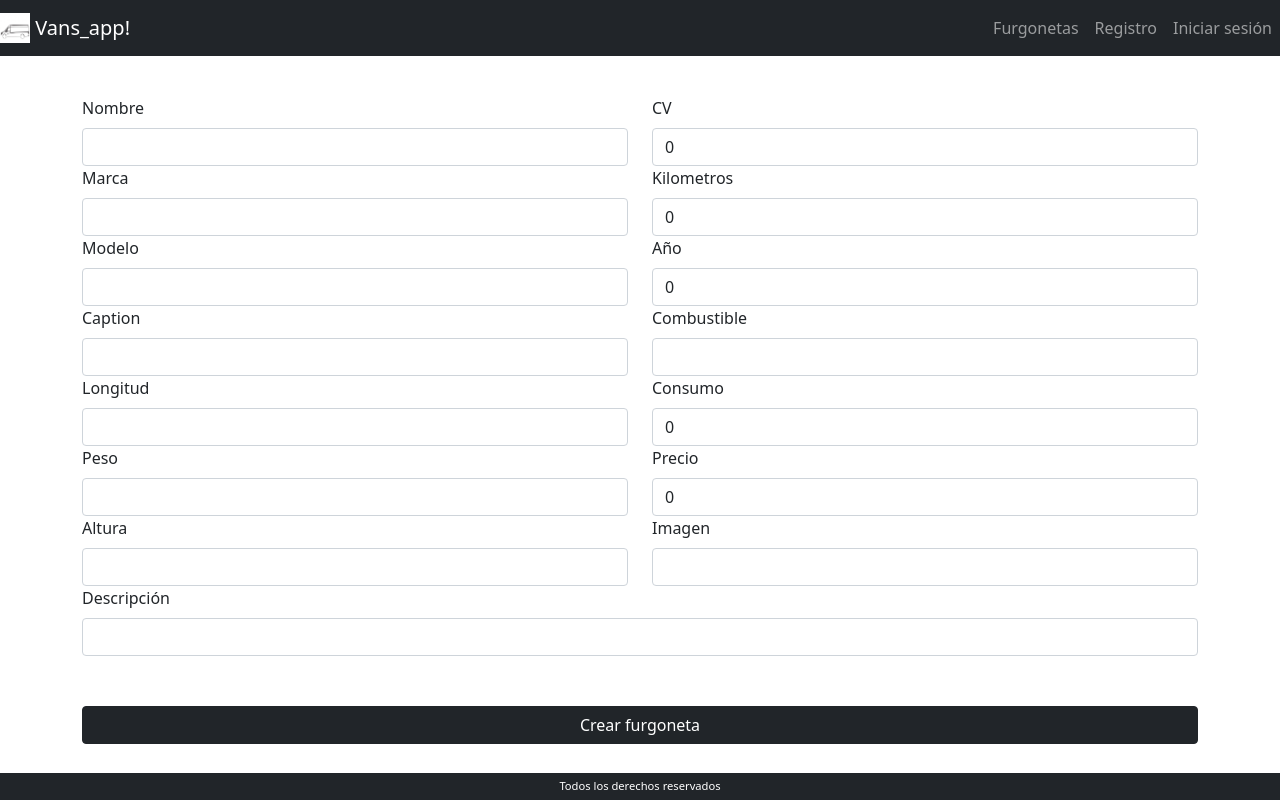
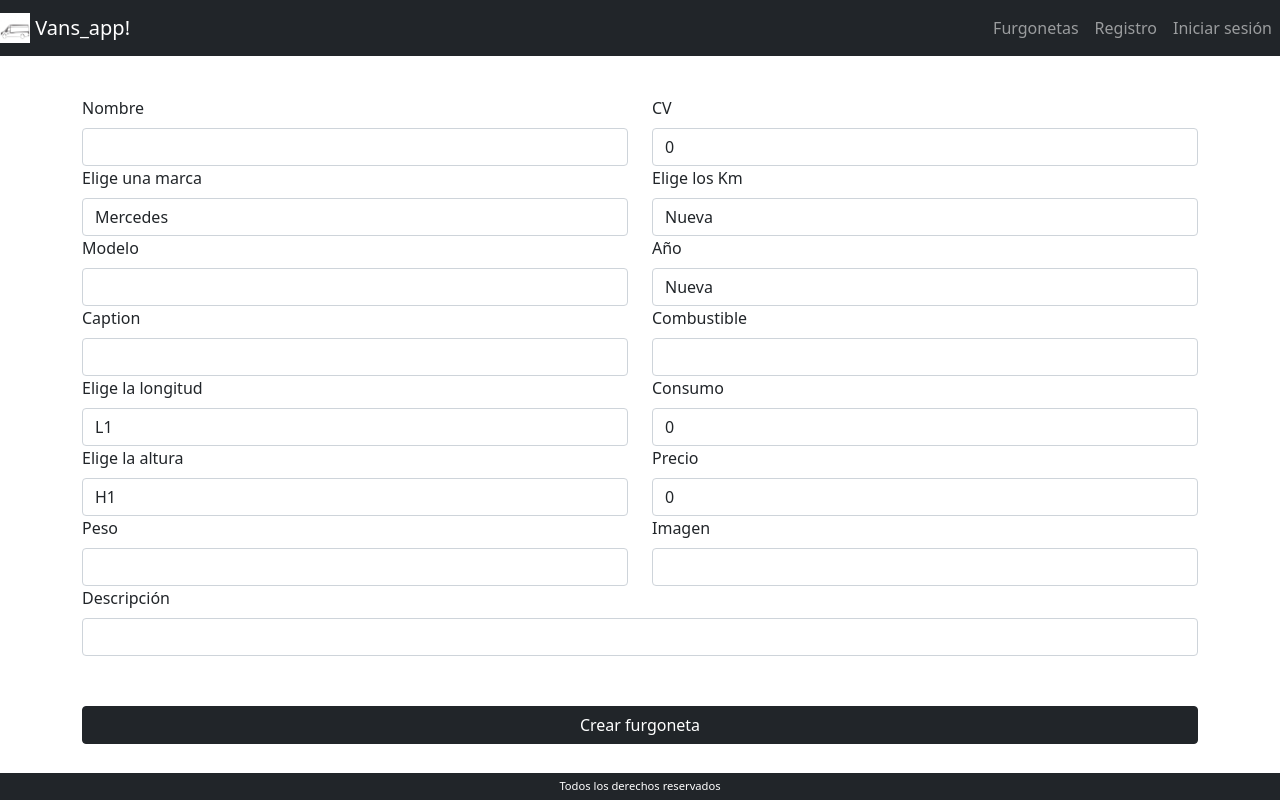
Before and after one commit to jaimebastos/TheVanning, a React (Create React App) app in the folder client/: page /vans/create in a window 1280 px wide. Built offline with nearby package versions, Linux system fonts and the light colour scheme.

Commit message:
Improving Form for Van

```diff
--- a/client/src/components/pages/VansForm/DesignerVan.js
+++ b/client/src/components/pages/VansForm/DesignerVan.js
@@ -22,8 +22,14 @@ class DesignerVan extends Component {
         return (
             <>
                 <Form.Group controlId="brand">
-                    <Form.Label>Marca</Form.Label>
-                    <Form.Control type="text" value={this.state.brand} onChange={e => this.handleInputChange(e)} name="brand" />
+                    <Form.Label>Elige una marca</Form.Label>
+                    <Form.Control as="select" value={this.state.brand} onChange={(e) => this.handleInputChange(e)} name="brand">
+                        <option>Mercedes</option>
+                        <option>Citroen</option>
+                        <option>Peugot</option>
+                        <option>Renault</option>
+                        <option>Fiat</option>
+                    </Form.Control>
                 </Form.Group>
 
                 <Form.Group controlId="model">
--- a/client/src/components/pages/VansForm/DimensionVan.js
+++ b/client/src/components/pages/VansForm/DimensionVan.js
@@ -24,16 +24,24 @@ class DimensionVan extends Component {
         return (
             <>
                 <Form.Group controlId="length">
-                    <Form.Label>Longitud</Form.Label>
-                    <Form.Control type="text" value={this.state.length} onChange={e => this.handleInputChange(e)} name="length" />
+                    <Form.Label>Elige la longitud</Form.Label>
+                    <Form.Control as="select" value={this.state.length} onChange={(e) => this.handleInputChange(e)} name="length">
+                        <option>L1</option>
+                        <option>L2</option>
+                        <option>L3</option>
+                    </Form.Control>
+                </Form.Group>
+                <Form.Group controlId="height">
+                    <Form.Label>Elige la altura</Form.Label>
+                    <Form.Control as="select" value={this.state.height} onChange={(e) => this.handleInputChange(e)} name="height">
+                        <option>H1</option>
+                        <option>H2</option>
+                        <option>H3</option>
+                    </Form.Control>
                 </Form.Group>
                 <Form.Group controlId="weight">
                     <Form.Label>Peso</Form.Label>
                     <Form.Control type="number" value={this.state.weight} onChange={e => this.handleInputChange(e)} name="weight" />
-                </Form.Group>
-                <Form.Group controlId="height">
-                    <Form.Label>Altura</Form.Label>
-                    <Form.Control type="text" value={this.state.height} onChange={e => this.handleInputChange(e)} name="height" />
                 </Form.Group>
             </>
         )
--- a/client/src/components/pages/VansForm/SpecificationsVan.js
+++ b/client/src/components/pages/VansForm/SpecificationsVan.js
@@ -38,13 +38,27 @@ class SpecificationsVan extends Component {
                 </Form.Group>
 
                 <Form.Group controlId="kilometers">
-                    <Form.Label>Kilometros</Form.Label>
-                    <Form.Control type="number" value={this.state.kilometers} onChange={e => this.handleInputChange(e)} name="kilometers" />
+                    <Form.Label>Elige los Km</Form.Label>
+                    <Form.Control as="select" value={this.state.kilometers} onChange={(e) => this.handleInputChange(e)} name="kilometers">
+                        <option>Nueva</option>
+                        <option>50.000 - 100.000</option>
+                        <option>100.000 -150.000</option>
+                        <option>150.000 - 200.000</option>
+                        <option>200.000 - 300.000</option>
+                        <option>Más de 300.000</option>
+                    </Form.Control>
                 </Form.Group>
-
                 <Form.Group controlId="year">
                     <Form.Label>Año</Form.Label>
-                    <Form.Control type="number" value={this.state.year} onChange={e => this.handleInputChange(e)} name="year" />
+                    <Form.Control as="select" value={this.state.year} onChange={(e) => this.handleInputChange(e)} name="year">
+                        <option>Nueva</option>
+                        <option>2020</option>
+                        <option>2015 - 2020</option>
+                        <option>2015 - 2010</option>
+                        <option>2010 - 2008</option>
+                        <option>2008 - 2006</option>
+                        <option>2006 - 2004</option>
+                    </Form.Control>
                 </Form.Group>
 
                 <FuelSpecificationsVan info={this.props.info.fuelSpecifications} onInputChange={(e) => this.fuelSpecificationsOnChange(e)} />
```
Also changed, not shown: 1 other file (tests, documents, lock files or other folders).
